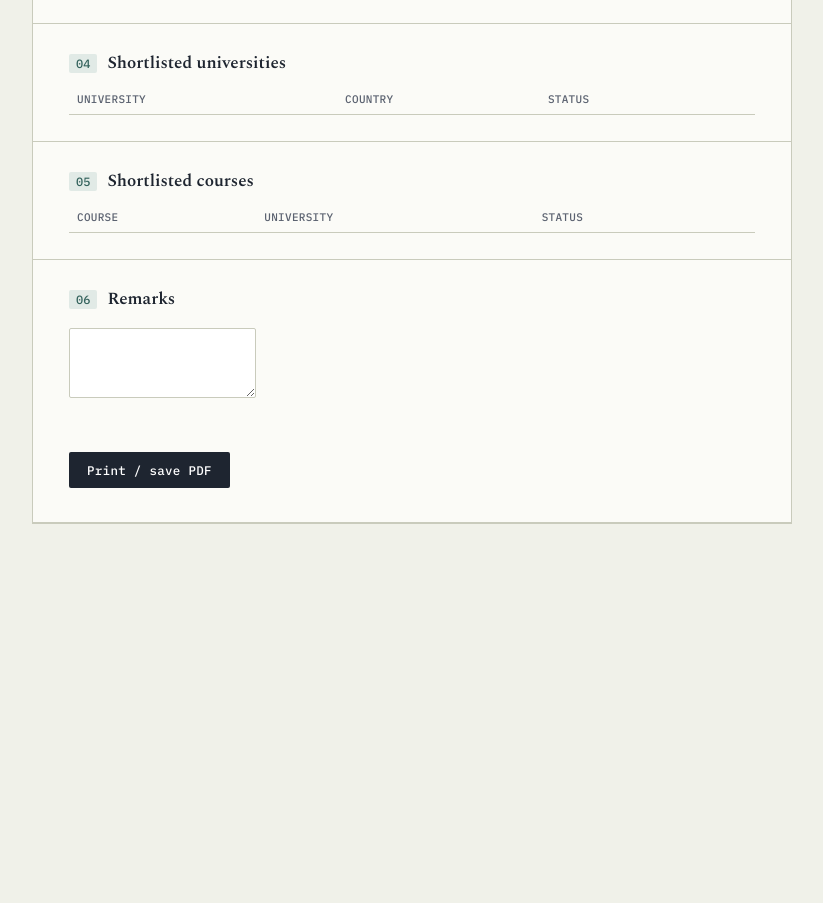
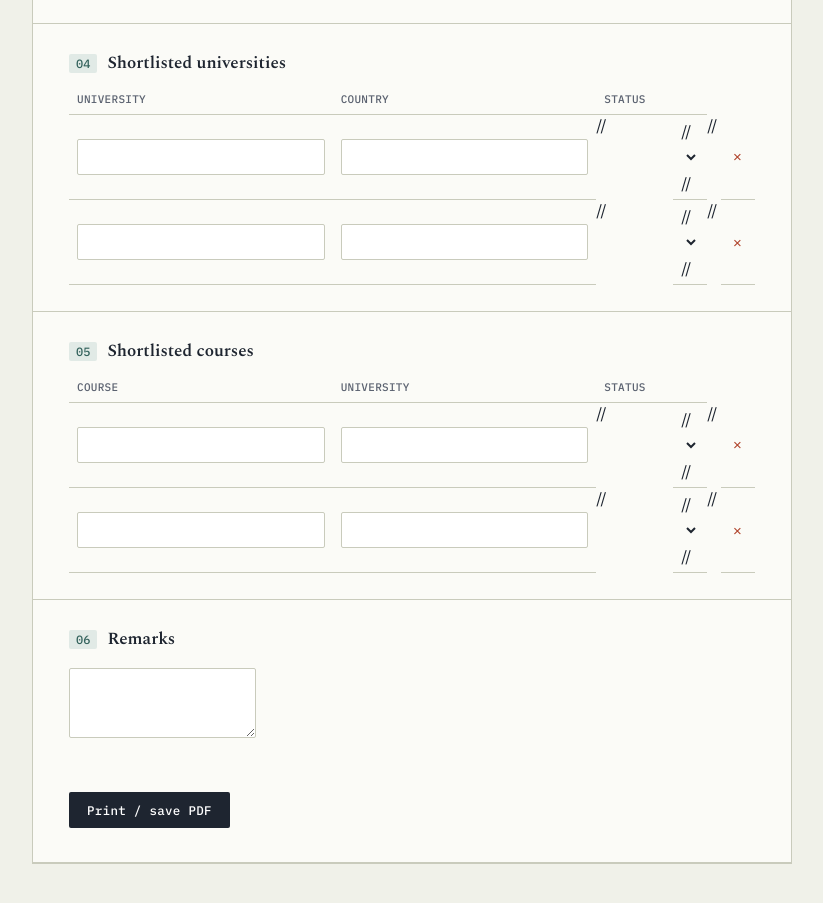
Before and after one commit to nisthaeducation/safaltaaa, a plain HTML site: page index.html in a window 1280 px wide. Shown: the part 1107-2010 px from the top of the page, without its empty margins (228-1051 px from the left). Before the commit the page ends 1710 px from the top, so only its background shows below. Drawn offline with nearby package versions, Linux system fonts and the light colour scheme.

Commit message:
Update index.html
5th commit

```diff
--- a/index.html
+++ b/index.html
@@ -244,13 +244,10 @@ function addRow(bodyId){
   const tbody = document.getElementById(bodyId);
   const tr = document.createElement('tr');
   const isStatus = true;
-  // tr.innerHTML = `
-  //   <td><input type="text"></td>
-  //   <td><input type="text"></td>
-  //   <td><input type="text"></td>
-  //   <td><input type="text"></td>
-  //   <td><input type="text"></td>
-  //   <td><input type="text"></td>
+  tr.innerHTML = `
+    <td><input type="text"></td>
+    <td><input type="text"></td>
+
     // <td>
     //   <select>
     //     <option value="">—</option>
@@ -263,7 +260,7 @@ function addRow(bodyId){
     // </td>
     // <td class="row-actions"><button class="del-btn" type="button" onclick="this.closest('tr').remove()">×</button></td>
   `;
-  // tbody.appendChild(tr);
+  tbody.appendChild(tr);
 }
 for(let i=0;i<2;i++){addRow('uniRows');addRow('courseRows');}
 
```
